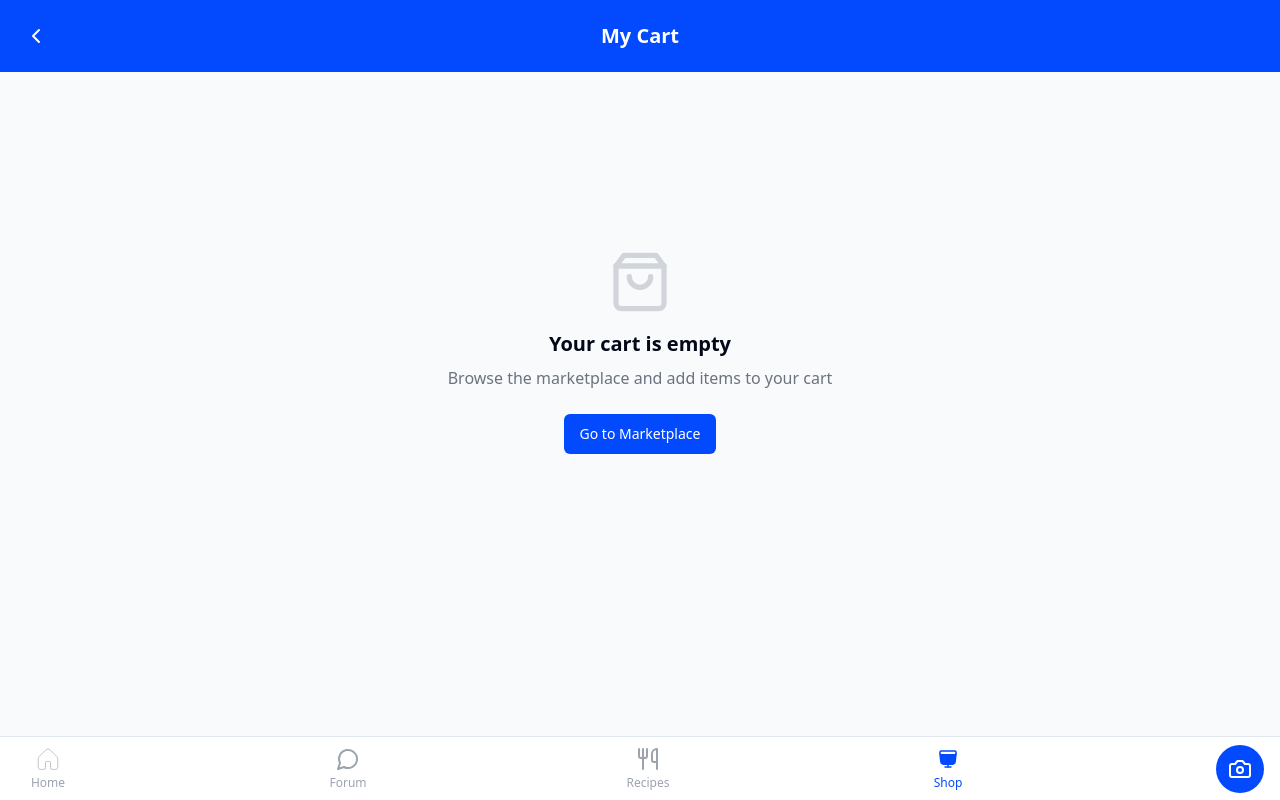
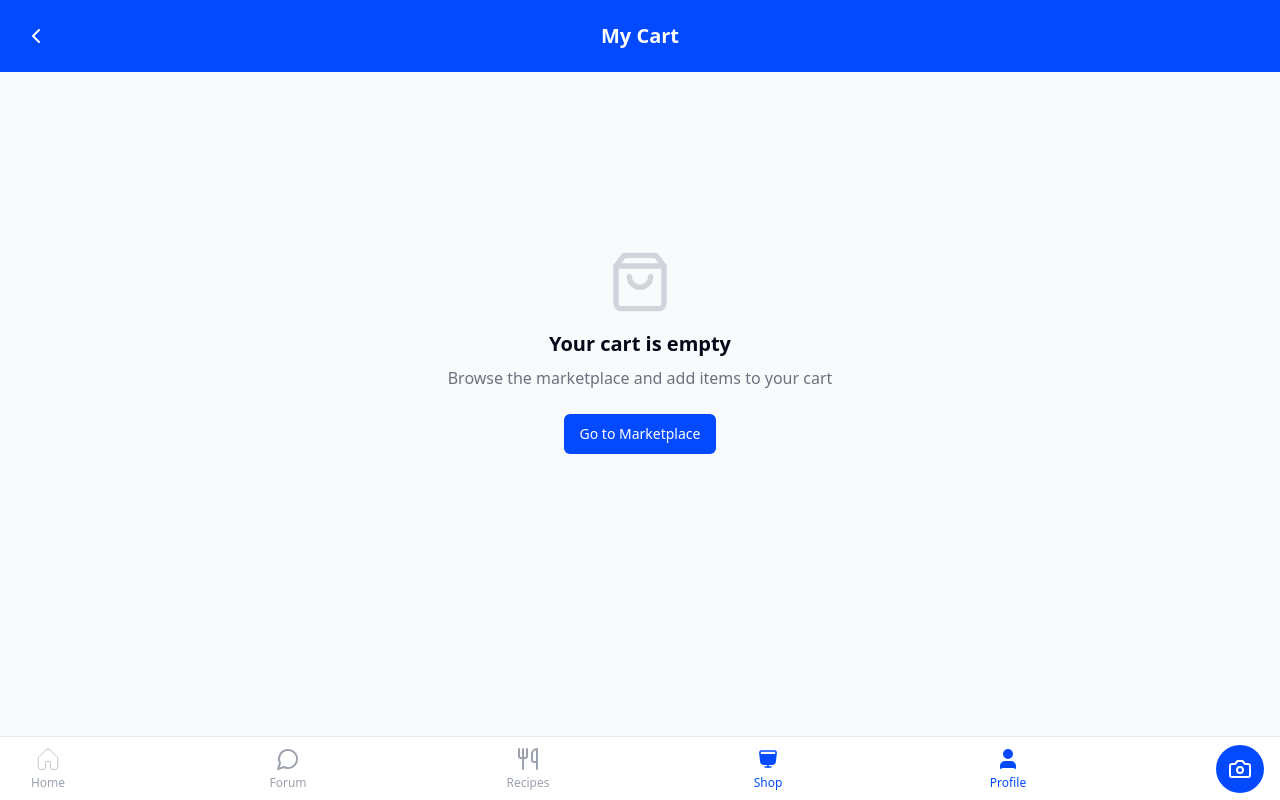
Before and after one commit to PickCreation/wayscannerapp, a React (Vite) app: page /cart in a window 1280 px wide. Built offline with nearby package versions, Linux system fonts and the light colour scheme.

Commit message:
Add profile icon to bottom navigation
Update bottom navigation to show profile icon and label.

```diff
--- a/src/components/BottomNavigation.tsx
+++ b/src/components/BottomNavigation.tsx
@@ -22,7 +22,14 @@ const BottomNavigation: React.FC<BottomNavigationProps> = ({
 }) => {
   const location = useLocation();
   const navigate = useNavigate();
-  const isProfilePage = location.pathname === "/profile";
+  const isProfilePage = location.pathname === "/profile" ||
+                       location.pathname.includes("/bookmarks") ||
+                       location.pathname.includes("/favorites") ||
+                       location.pathname.includes("/cart") ||
+                       location.pathname.includes("/orders") ||
+                       location.pathname.includes("/purchases") ||
+                       location.pathname.includes("/addresses") ||
+                       location.pathname.includes("/payment-methods");
   const isRecipesPage = location.pathname.includes("/recipes");
   const isMarketplacePage = location.pathname.includes("/marketplace") || location.pathname.includes("/add-listing");
 
@@ -34,6 +41,11 @@ const BottomNavigation: React.FC<BottomNavigationProps> = ({
   const handleShopClick = () => {
     navigate("/marketplace");
     onItemClick("shop");
+  };
+
+  const handleProfileClick = () => {
+    navigate("/profile");
+    onItemClick("profile");
   };
 
   return (
@@ -65,6 +77,13 @@ const BottomNavigation: React.FC<BottomNavigationProps> = ({
         label="Shop"
         isActive={activeItem === "shop" || isMarketplacePage}
         onClick={handleShopClick}
+      />
+      <NavItem
+        icon={<User size={24} />}
+        activeIcon={<User size={24} fill="currentColor" />}
+        label="Profile"
+        isActive={activeItem === "profile" || isProfilePage}
+        onClick={handleProfileClick}
       />
       <button
         className="flex items-center justify-center"
```
